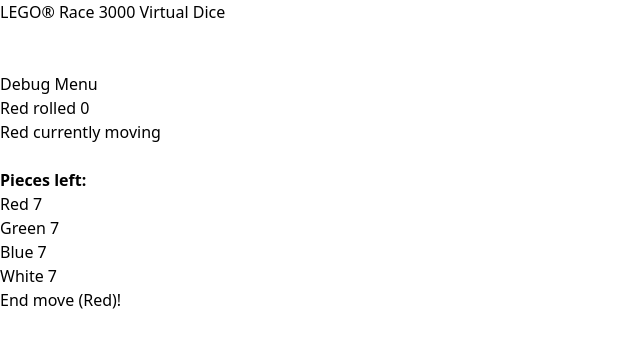
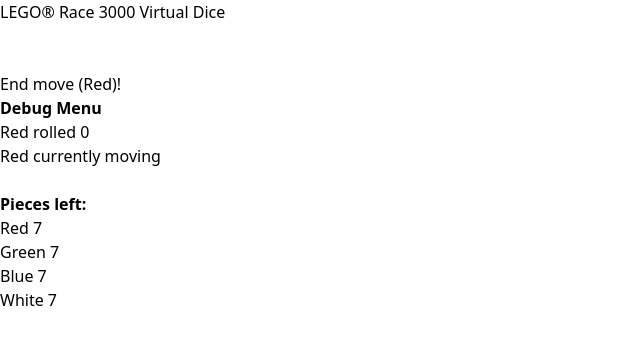
Before and after one commit to boladss/lego-race-3000-virtual-dice, a SvelteKit app: page / in a window 1280 px wide. Shown: the top 348 px of the page, without its empty margins (0-640 px from the left). Built offline with nearby package versions, Linux system fonts and the light colour scheme.

Commit message:
style: update layout with debug menu

```diff
--- a/src/routes/+page.svelte
+++ b/src/routes/+page.svelte
@@ -281,34 +281,24 @@
     <!-- Main face display -->
     {#if game.gameState === "init"}
       <!-- Initialization --- shows both faces with turbo tiles -->
-      <div class="mb-10 space-x-10 flex flex-row ">
+      <div class="space-x-10 flex flex-row ">
         <FaceComponent game={game} bind:face={dice[0]} diceIndex={0} large={true}/>
         <FaceComponent game={game} bind:face={dice[5]} diceIndex={5} large={true}/>
       </div>
     {:else}
       <!-- Main game loop --- shows rolled dice face -->
-      <div class="mb-10">
+      <div>
         <FaceComponent game={game} bind:face={dice[game.currentDiceFace]} diceIndex={game.currentDiceFace} large={true}/>
       </div>
     {/if}
 
     <!-- Temporary debug menu; includes roll button -->
     <div class="container flex flex-col m-auto items-center">
-      <h2>Debug Menu</h2>
-      <div>
-        {game.players[game.currentPlayerTurn].name}  rolled {game.currentDiceFace} <br/>
-        {game.players[game.currentPlayerSubturn].name} currently moving <br/><br/>
-        <b>Pieces left:</b> <br/>
-        {#each game.players as player }
-          {player.name} {player.piecesLeft} <br/>
-        {/each}
-      </div>
-
       <!--  Button to roll dice! -->
       {#if showRollButton()}
         <button
           onclick={() => game.rollDice()}
-          class="mb-10 p-4 bg-gray-200 rounded-lg hover:shadow-xl"
+          class="my-10 p-4 bg-gray-200 rounded-lg hover:shadow-xl"
           >
           Roll ({game.players[game.currentPlayerTurn].name})
         </button>
@@ -316,7 +306,7 @@
 
       <!-- Button to confirm subturns, in between rolling of dice -->
       {#if showConfirmButton()}
-      <div class="flex flex-row my-10 space-x-2">
+      <div class="flex flex-col my-10 space-y-2">
         <button
           onclick={() => game.nextSubturn()}
           class="p-4 bg-gray-200 rounded-lg hover:shadow-xl"
@@ -325,6 +315,7 @@
         </button>
 
         {#if (game.gameState === "main")}
+          <div class="flex flex-row space-x-2">
             <button
               onclick={() => game.hitOilSlick()}
               class="p-4 bg-gray-200 rounded-lg hover:shadow-xl"
@@ -338,9 +329,21 @@
               >
               Taken pit stop?
             </button>
-        {/if}
           </div>
         {/if}
+
+      </div>
+      {/if}
+
+      <h2><b>Debug Menu</b></h2>
+      <div>
+        {game.players[game.currentPlayerTurn].name}  rolled {game.currentDiceFace} <br/>
+        {game.players[game.currentPlayerSubturn].name} currently moving <br/><br/>
+        <b>Pieces left:</b> <br/>
+        {#each game.players as player }
+          {player.name} {player.piecesLeft} <br/>
+        {/each}
+      </div>
     </div>
 
     <!-- Display full dice -->
```
Lines whose indentation alone changed are shown as unchanged.
